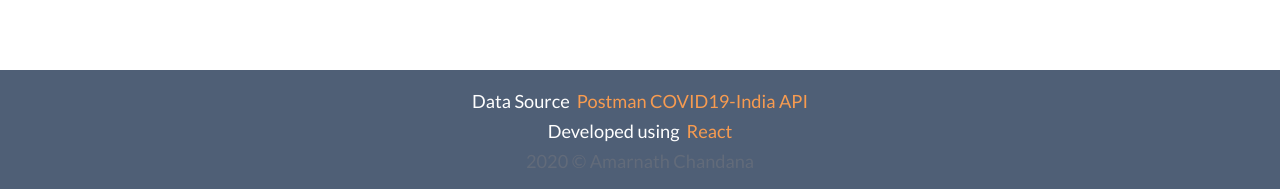
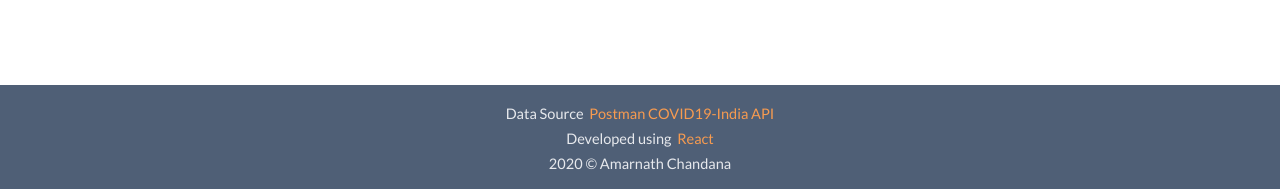
Before and after one commit to Amarnath510/react-covid-tracker, a React (Create React App) app: page / in a window 1280 px wide. Shown: the part 608-797 px from the top of the page. Built offline with nearby package versions, Linux system fonts and the light colour scheme; no server answers.

Commit message:
footer font

```diff
--- a/src/components/covid-tracker-header/CovidTrackerHeader.css
+++ b/src/components/covid-tracker-header/CovidTrackerHeader.css
@@ -11,7 +11,7 @@
 }
 
 .covid-tracker-header__last-updated-date {
-  color: #ff595d;
+  color: #ff4800;
 }
 
 .covid-tracker-header__desc {
--- a/src/components/footer/Footer.css
+++ b/src/components/footer/Footer.css
@@ -4,4 +4,5 @@
   justify-content: center;
   align-items: center;
   padding: 16px;
+  font-size: 80%;
 }
--- a/src/components/footer/Footer.js
+++ b/src/components/footer/Footer.js
@@ -5,13 +5,13 @@ export class Footer extends Component {
   render() {
     return (
       <footer className="covid-tracker-footer">
-        <p className="text-white">Data Source &nbsp;
+        <p className="text-light-gray">Data Source &nbsp;
           <a href="https://documenter.getpostman.com/view/10724784/SzYXXKmA?version=latest" target="_blank" rel="noopener noreferrer" className="external-link link">Postman COVID19-India API</a>
         </p>
-        <p className="text-white">Developed using &nbsp;
+        <p className="text-light-gray">Developed using &nbsp;
           <a href="https://reactjs.org/" target="_blank" rel="noopener noreferrer" className="external-link link">React</a>
         </p>
-        <p className="text-light">
+        <p className="text-light-gray">
           2020 &copy; Amarnath Chandana
         </p>
       </footer>
--- a/src/index.css
+++ b/src/index.css
@@ -29,6 +29,10 @@ p {
 
 .text-light {
   color: #626b7a;
+}
+
+.text-light-gray {
+  color: #e7e9ed;
 }
 
 .text-covid {
```
